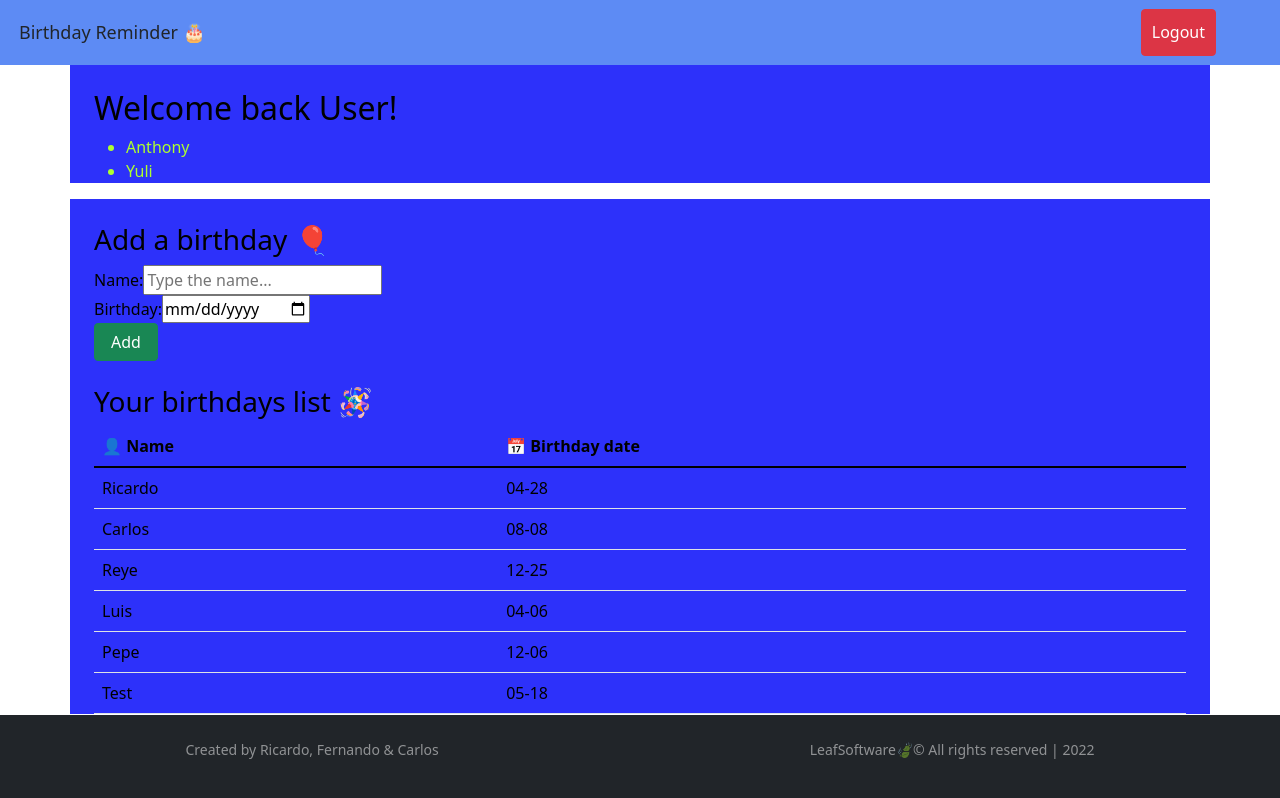
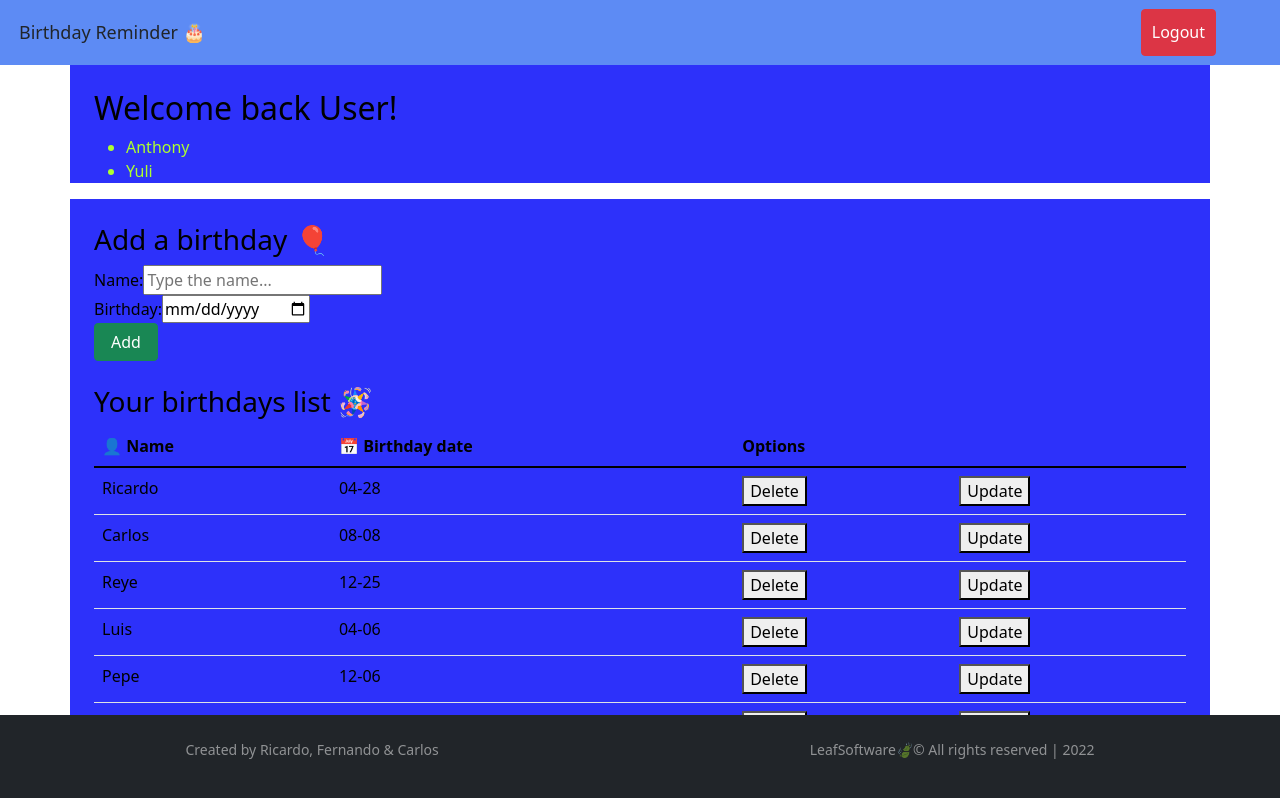
Before and after one commit to Ricaidito/bday-app, a React (Create React App) app: page / in a window 1280 px wide. Built offline with nearby package versions, Linux system fonts and the light colour scheme.

Commit message:
Added buttons to the birthday list

```diff
--- a/src/components/BirthdayList.jsx
+++ b/src/components/BirthdayList.jsx
@@ -12,6 +12,7 @@ const BirthdayList = () => {
           <tr>
             <th>👤 Name</th>
             <th>📅 Birthday date</th>
+            <th>Options</th>
           </tr>
         </thead>
         <tbody>
@@ -19,6 +20,8 @@ const BirthdayList = () => {
             <tr key={b.id}>
               <td>{b.name}</td>
               <td>{b.date}</td>
+              <td><button>Delete</button></td>
+              <td><button>Update</button></td>
             </tr>
           ))}
         </tbody>
```
